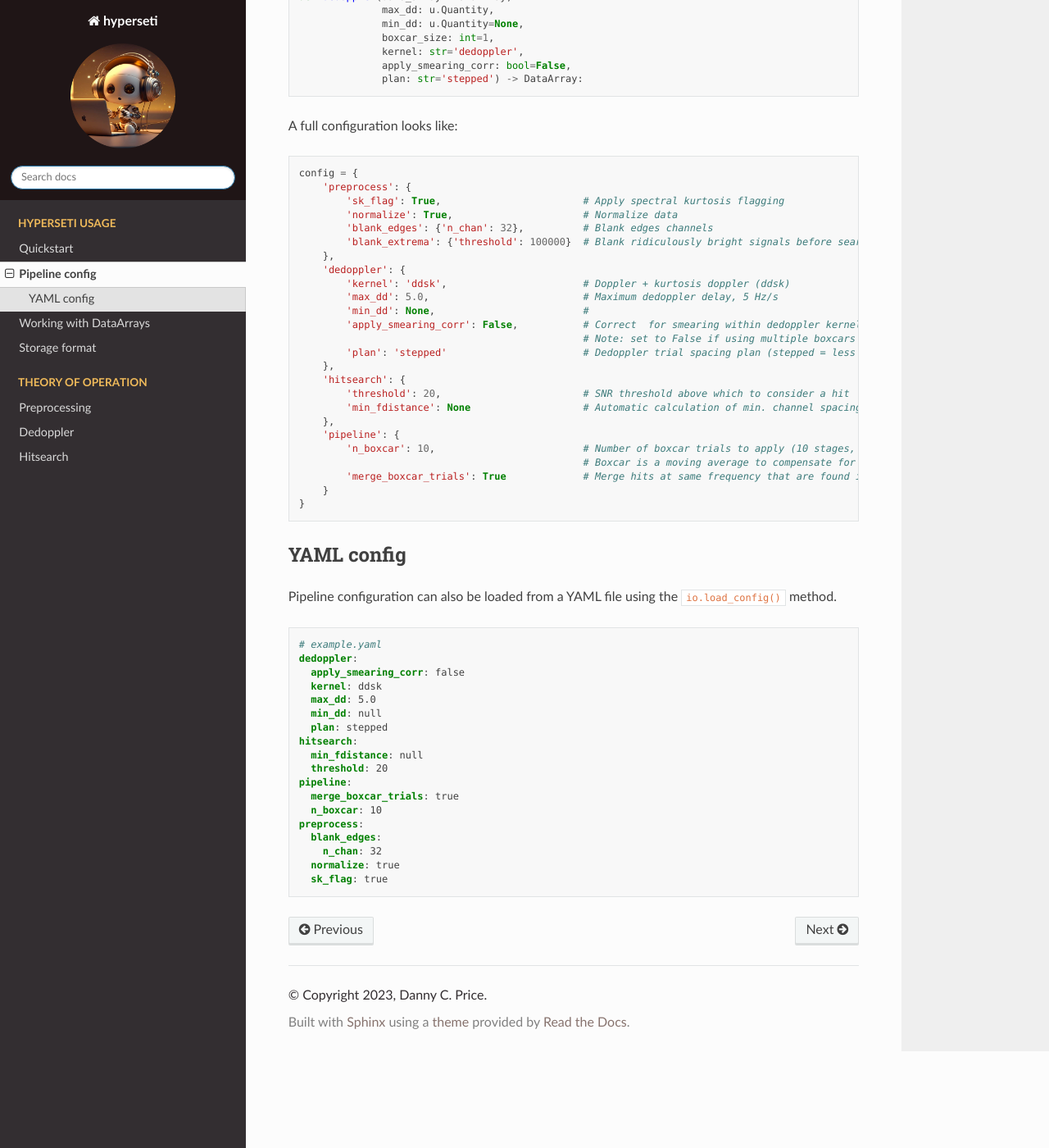
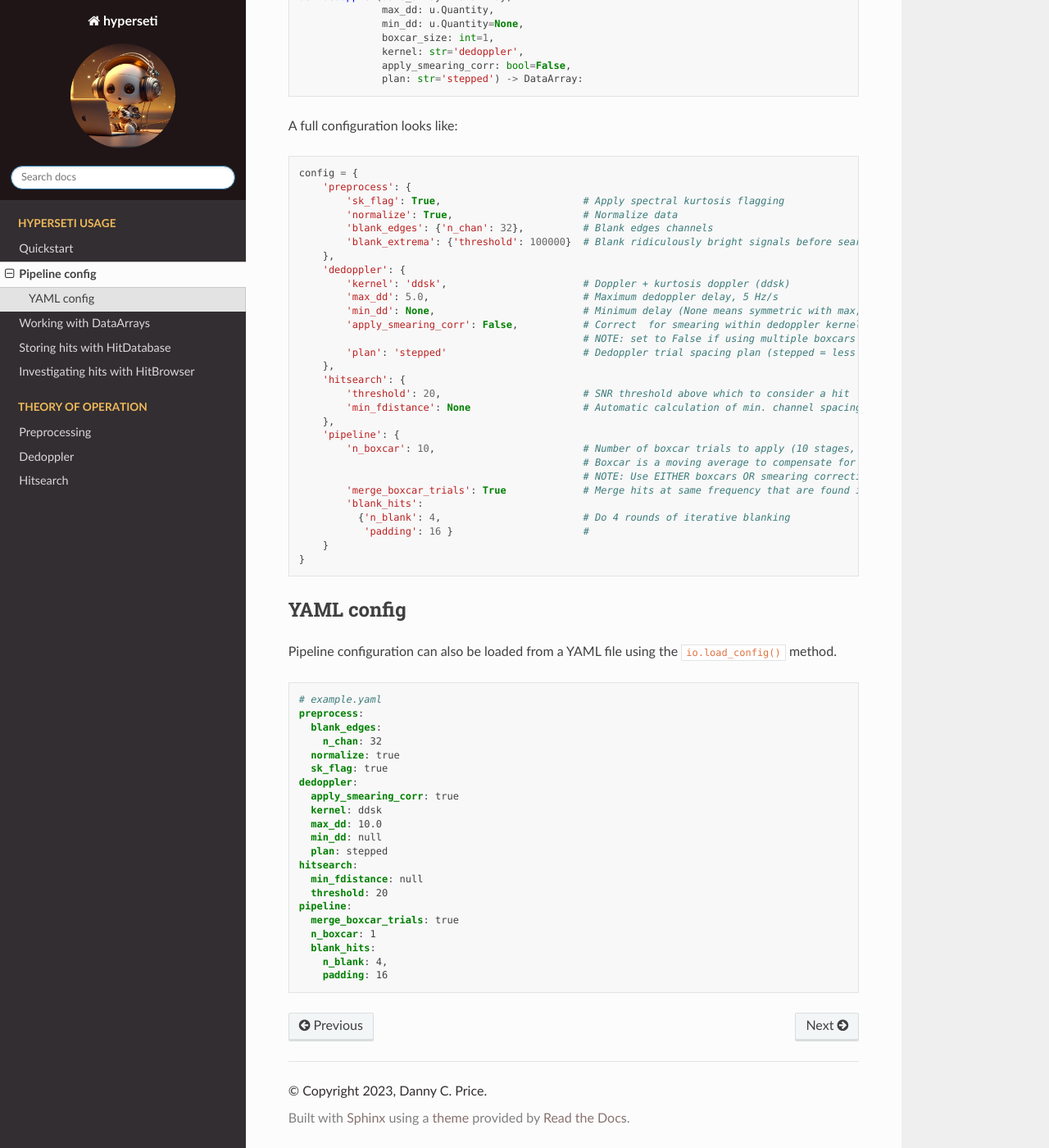
Before and after one commit to UCBerkeleySETI/hyperseti, a Sphinx documentation site: the page built from docs/usage/config.md, in a window 1280 px wide and 1400 px high, scrolled down 595 px. Shown: the whole window at 82% size. Built offline with Sphinx 7.4.7 and the Read the Docs theme 2.0.0, drawn with Linux system fonts in a browser that asks for light colours.

Commit message:
Update docs

````diff
--- a/docs/index.rst
+++ b/docs/index.rst
@@ -25,6 +25,7 @@
    usage/config
    usage/data_array
    usage/hit_db
+   usage/hit_browser
 
 .. toctree::
    :maxdepth: 2
--- a/docs/usage/config.md
+++ b/docs/usage/config.md
@@ -41,9 +41,9 @@
     'dedoppler': {
         'kernel': 'ddsk',                       # Doppler + kurtosis doppler (ddsk)
         'max_dd': 5.0,                          # Maximum dedoppler delay, 5 Hz/s
-        'min_dd': None,                         #
+        'min_dd': None,                         # Minimum delay (None means symmetric with max, -5 to 5 Hz/s)
         'apply_smearing_corr': False,           # Correct  for smearing within dedoppler kernel
-                                                # Note: set to False if using multiple boxcars
+                                                # NOTE: set to False if using multiple boxcars
         'plan': 'stepped'                       # Dedoppler trial spacing plan (stepped = less memory)
     },
     'hitsearch': {
@@ -52,8 +52,12 @@
     },
     'pipeline': {
         'n_boxcar': 10,                         # Number of boxcar trials to apply (10 stages, 2^10 channels)
-                                                # Boxcar is a moving average to compensate for smearing / broadband
+                                                # Boxcar is a moving average to compensate for smearing / broadband.
+                                                # NOTE: Use EITHER boxcars OR smearing correction, not both.
         'merge_boxcar_trials': True             # Merge hits at same frequency that are found in multiple boxcars
+        'blank_hits':
+          {'n_blank': 4,                        # Do 4 rounds of iterative blanking
+           'padding': 16 }                      #
     }
 }
 ```
@@ -64,10 +68,15 @@
 
 ```yaml
 # example.yaml
+preprocess:
+  blank_edges:
+    n_chan: 32
+  normalize: true
+  sk_flag: true
 dedoppler:
-  apply_smearing_corr: false
+  apply_smearing_corr: true
   kernel: ddsk
-  max_dd: 5.0
+  max_dd: 10.0
   min_dd: null
   plan: stepped
 hitsearch:
@@ -75,10 +84,8 @@
   threshold: 20
 pipeline:
   merge_boxcar_trials: true
-  n_boxcar: 10
-preprocess:
-  blank_edges:
-    n_chan: 32
-  normalize: true
-  sk_flag: true
+  n_boxcar: 1
+  blank_hits:
+    n_blank: 4,
+    padding: 16
 ```
````
Also changed, not shown: docs/pipeline/hitsearch.md (+2 -0 lines), docs/usage/hit_browser.md (added, +15 -0 lines), docs/usage/hit_db.md (+1 -1 lines).
